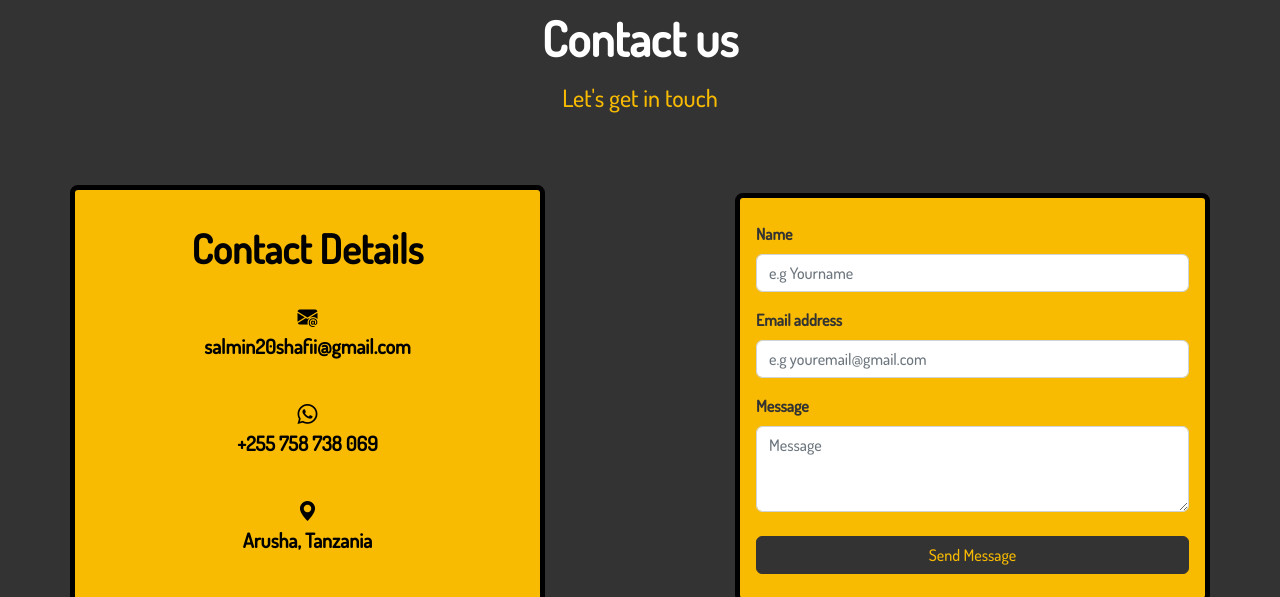
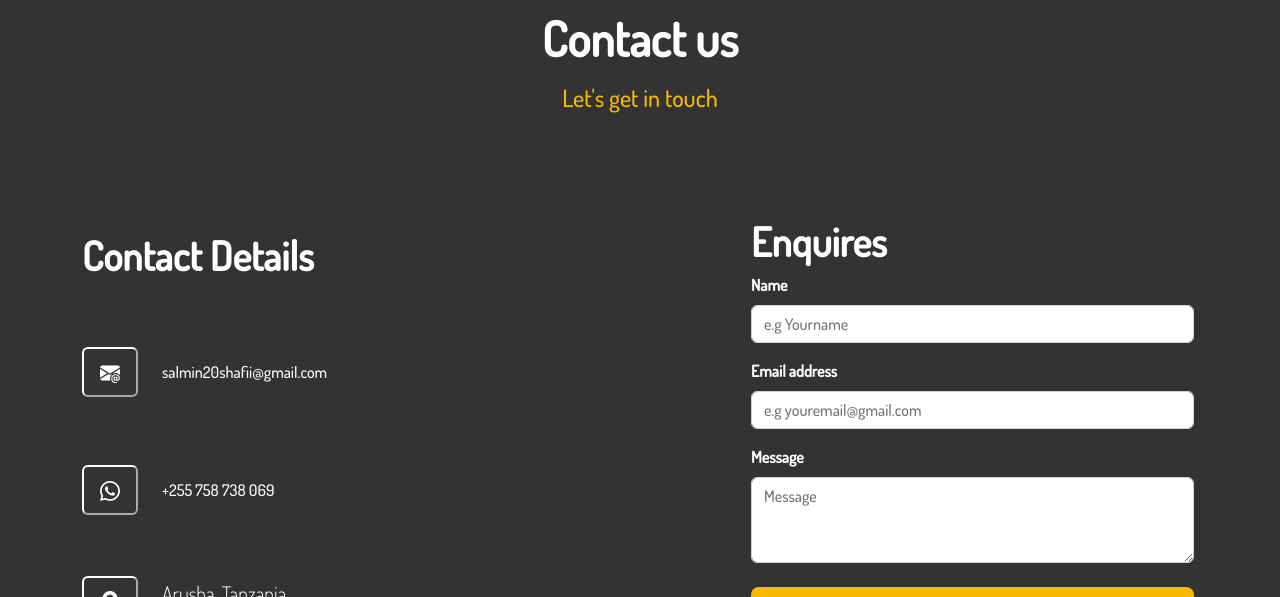
Before and after one commit to salmindev/Portifolio, a website: page index.html in a window 1280 px wide. Shown: the part 2203-2800 px from the top of the page. Drawn offline with nearby package versions, Linux system fonts and the light colour scheme; a web font is replaced by a local one.

Commit message:
mabadiliko

```diff
--- a/css/script.js
+++ b/css/script.js
@@ -40,7 +40,7 @@ $(".contact_btn").on('click', function () {
           success: function(response){
               if(response.status == "success"){
                   // alert("yes");
-                  output = '<div class="alert alert-success bg-warning" style="padding:10px 15px; margin-bottom:30px;">' + 'I received your message, thank you!' + '</div>';
+                  output = '<div class="alert text-success" style="padding:10px 0; margin-bottom:30px;">' + 'I received your message, thank you!' + '</div>';
                   $("#result").hide().html(output).slideDown();
                   $(".contact_btn i").addClass('d-none');
 
@@ -48,7 +48,7 @@ $(".contact_btn").on('click', function () {
                   $('#contact-form-data')[0].reset();
               }else{
                   // alert("yes");
-                  output = '<div class="alert alert-warning" style="padding:10px 15px; margin-bottom:30px;"> An error occured: ' + response.message +  '</div>';
+                  output = '<div class="alert text-info" style="padding:10px 15px; margin-bottom:30px;"> An error occured: ' + response.message +  '</div>';
                   $("#result").hide().html(output).slideDown();
                   $(".contact_btn i").addClass('d-none');
               }
@@ -58,7 +58,7 @@ $(".contact_btn").on('click', function () {
   else
   {
       // alert("yes");
-      output = '<div class="alert alert-danger" style="padding:10px 15px; margin-bottom:30px;">' + msgText +  '</div>';
+      output = '<div class="alert text-info" style="padding:10px 0; margin-bottom:30px;">' + msgText +  '</div>';
       // output = '<div class="alert-success" style="padding:10px 15px; margin-bottom:30px;">' + 'Thanks for the message, I will reach back soon.' + '</div>';
       $("#result").hide().html(output).slideDown();
       $(".contact_btn i").addClass('d-none');
--- a/css/style.css
+++ b/css/style.css
@@ -163,14 +163,14 @@ a, .btn-link {
     background-image: linear-gradient(rgba(115, 77, 38,.5),rgba(38, 38, 38,.6));
     border-radius: 10px;
 }
-.btn--hover:hover{
-    outline-offset: 5px;
-    outline: 4px dashed #9900cc;
+
+.zoom-effect{
+    cursor: pointer;
 }
 .zoom-effect:hover {
     transition: transform 0.3s;
     cursor: pointer;
-    transform:scale(1.2);
+    transform:scale(0.6);
     box-shadow: white 0px 2px 4px 0px, rgb(255, 0, 0) 0px 2px 16px 0px;
 }
 
--- a/index.html
+++ b/index.html
@@ -22,7 +22,7 @@
             <div class="offcanvas-body d-flex justify-content-end">
                 <ul class="navbar-nav fs-5 text-danger w-50  d-flex align-items-center justify-content-sm-around">
                     <li class="nav-item">
-                    <button type="button" class="bg-transparent border border-0" data-bs-dismiss="offcanvas"><a class="nav-link text-black" aria-current="page" href="#home">Home</a></button>
+                    <button type="button" class="bg-transparent border border-0" data-bs-dismiss="offcanvas"><a class="nav-link text-black" aria-current="page" href="#">Home</a></button>
                     </li>
                     <li class="nav-item">
                         <button type="button" class="bg-transparent border border-0" data-bs-dismiss="offcanvas"><a class="nav-link text-black" aria-current="page" href="#services">Services</a></button>
@@ -40,7 +40,7 @@
       </nav>
 <div class="container heros d-flex justify-content-center align-items-center rounded-3" style="position:relative; margin-top:100px; height:70vh;" id="home">
     <div class="overlay d-flex justify-content-center align-items-center border-2">
-        <div class="d-flex align-items-center animate__animated animate__jackInTheBox animate__delay-1s"> <h1 class="ftext-center z-3 text-white text-shadow fw-bolder   " style="text-shadow:2px 3px 5px black;">Hi! I am a</h1> <h1 class="ms-3  text-center z-3  text-shadow fw-bolder animate__animated animate__pulse animate__delay-2s animate__infinite text-primary" style="text-shadow:2px 3px 5px black;">software developer.</h1></div>
+        <div class="d-flex align-items-center animate__animated animate__jackInTheBox animate__delay-1s"> <h1 class="ftext-center z-3 text-white text-shadow fw-bolder" style="text-shadow:2px 3px 5px black;">Hello! I am a</h1> <h1 class="ms-3  text-center z-3  text-shadow fw-bolder animate__animated animate__pulse animate__delay-2s animate__infinite text-primary" style="text-shadow:2px 3px 5px black;">software developer.</h1></div>
       </div>
 </div>
 <div class="container" style="height:auto; margin-top:10px;">
@@ -68,7 +68,7 @@
                     <center><button class="nav-link active bg-secondary text-primary border-0 px-5 py-3  rounded-3 btn btn-sm fw-bolder zoom-effect" ><a class="text-white text-decoration-none" aria-current="page" href="#contact">Contact</a></button></center>
                 </div>
                 <div class="col-sm-6 bg-primary rounded-3 text-white d-flex align-items-center justify-content-center py-4 " style="border: 10px solid rgb(13, 13, 13);">
-                        <img class="rounded-circle bg-danger animate__animated animate__zoomInDown animate__delay-5s" src="images/sali-removebg-preview.png" style="width:350px; height:350px;" />
+                        <img class="rounded-circle bg-warning animate__animated animate__zoomInDown animate__delay-5s" src="images/sali-removebg-preview.png" style="width:350px; height:350px;" />
                 </div>
             </div>
         </div>
@@ -235,45 +235,45 @@
     </div>
 </div>
 <div class="container py-2 my-2" style="height:auto;" id="contact">
-    <center>
+   <center>
         <h1 class="display-5 my-3 fw-bolder text-white">Contact us</h1>
         <h4 class="text-primary mb-3">Let's get in touch</h4>
     </center>
     </div>
     <div class="container animate">
         <div class="row row-cols-1 justify-content-between my-5">
-        <div class="col-md-5 col d-md-flex flex-md-column align-items-center justify-content-around bg-primary border border-5 border-danger rounded-3 py-4 text-white border-3 border-warning">
-            <h1 class="text-center text-black fw-bold">Contact Details</h1>
-        <div class="d-flex align-items-center flex-column">
-          <i class="bi bi-envelope-at-fill text-black fs-5"></i>
-          <p class="lead text-black fw-bold">salmin20shafii@gmail.com</p>
+        <div class="col-md-5 col d-md-flex flex-md-column justify-content-around rounded-3 py-4 text-white">
+            <h1 class="text-start fw-bold">Contact Details</h1>
+        <div class="d-flex align-items-center my-sm-3">
+            <button class="d-flex align-items-center justify-content-center bg-transparent py-2 px-3 boder border-2 border-white rounded-2" ><i class="bi bi-envelope-at-fill text-white fs-5"></i></button>
+          <a class="text-decoration-none text-white ms-4" href="mailto:salmin20shafii@gmail.com">salmin20shafii@gmail.com</a>
         </div>
-       <div class="d-flex align-items-center flex-column">
-          <i class="bi bi-whatsapp text-black fs-5"></i>
-          <p class="lead text-black fw-bold">+255 758 738 069</p>
+       <div class="d-flex align-items-center my-sm-2">
+        <button class="d-flex align-items-center justify-content-center bg-transparent py-2 px-3 boder border-2 border-white rounded-2" ><i class="bi bi-whatsapp text-white fs-5"></i></button>
+          <a class="text-decoration-none text-white ms-4 " aria-current="page" href="https://wa.me/0758738069/">+255 758 738 069</a></button>
         </div>
-        <div class="d-flex align-items-center flex-column">
-          <i class="bi bi-geo-alt-fill text-black fs-5"></i>
-          <p class="lead text-black fw-bold">Arusha, Tanzania</p>
+        <div class="d-flex align-items-center my-sm-2">
+         <button class="d-flex align-items-center justify-content-center bg-transparent py-2 px-3 boder border-2 border-white rounded-2" ><i class="bi bi-geo-alt-fill text-white fs-5"></i></button>
+          <p class="lead ms-4">Arusha, Tanzania</p>
         </div>
         </div>
-        <div class="col-md-5 col bg-primary px-3 fw-bolder border border-5 border-danger rounded-3 my-2 py-4 text-secondary border-3 border-warning">
-            <form  class="contact-form" id="contact-form-data" method="POST">
+        <div class="col-md-5 col px-3 fw-bolder rounded-3 my-2 py-4">
+            <h1 class="text-start text-white fw-bold">Enquires</h1>
+            <form  class="contact-form my-5 my-sm-2" id="contact-form-data" method="POST">
                 <div id="result"></div>
             <div class="mb-3">
-                <label for="exampleFormControlInput1" class="form-label ">Name</label>
+                <label for="exampleFormControlInput1" class="form-label text-white">Name</label>
                 <input type="text" class="form-control" name="name" id="name"  placeholder="e.g Yourname">
             </div>
             <div class="mb-3">
-                <label for="exampleFormControlInput1" class="form-label ">Email address</label>
+                <label for="exampleFormControlInput1" class="form-label text-white">Email address</label>
                 <input type="email" class="form-control" name="email" id="email" placeholder="e.g youremail@gmail.com">
             </div>
             <div class="mb-3">
-                <label for="exampleFormControlTextarea1" class="form-label ">Message</label>
+                <label for="exampleFormControlTextarea1" class="form-label text-white">Message</label>
                 <textarea class="form-control" name="message" placeholder="Message" id="message" rows="3"></textarea>
             </div>
-
-        <a href="javascript:void(0);" type="submit" id="submit_btn" class="contact_btn btn  btn-secondary btn-rounded text-primary d-block mt-4">Send Message</a>
+            <a href="javascript:void(0);" type="submit" id="submit_btn" class="contact_btn btn  btn-secondary btn-rounded text-primary d-block mt-4 bg-primary text-secondary border-0 px-5 py-3 rounded-3 btn btn-sm  zoom-effect w-100">Send Message</a>
            </form>
         </div>
        </div>
--- a/sass/custom.scss
+++ b/sass/custom.scss
@@ -1,7 +1,7 @@
 $primary: #f8bb0259;
 $secondary:#333333;
-$info: #0FB049;
+$info: #cf0a04;
 $danger: #000000;
-$warning: #FA5B3D;
-$success: #e4cd0063;
+$warning: #333333;
+$success: #009400fd;
 @import '../node_modules/bootstrap/scss/bootstrap';
```
Also changed, not shown: css/custom.min.css, 1 other file.
